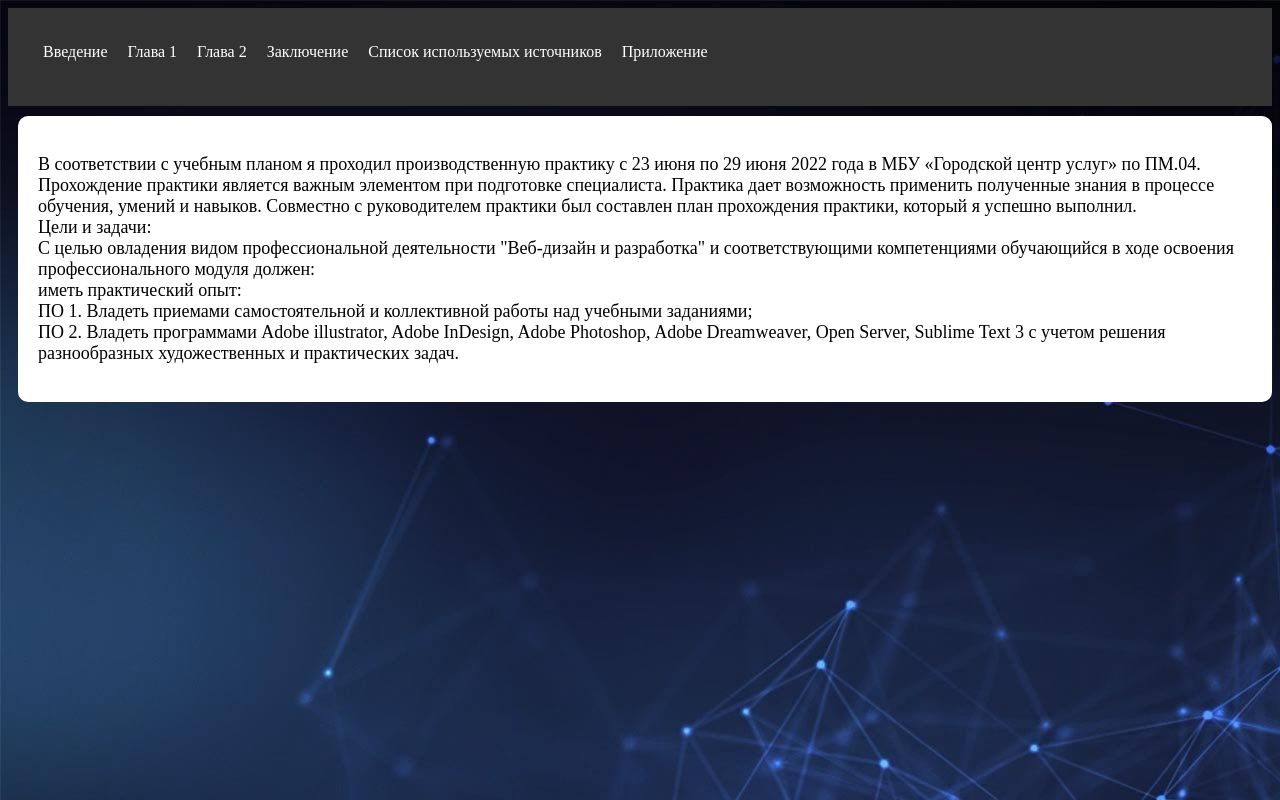
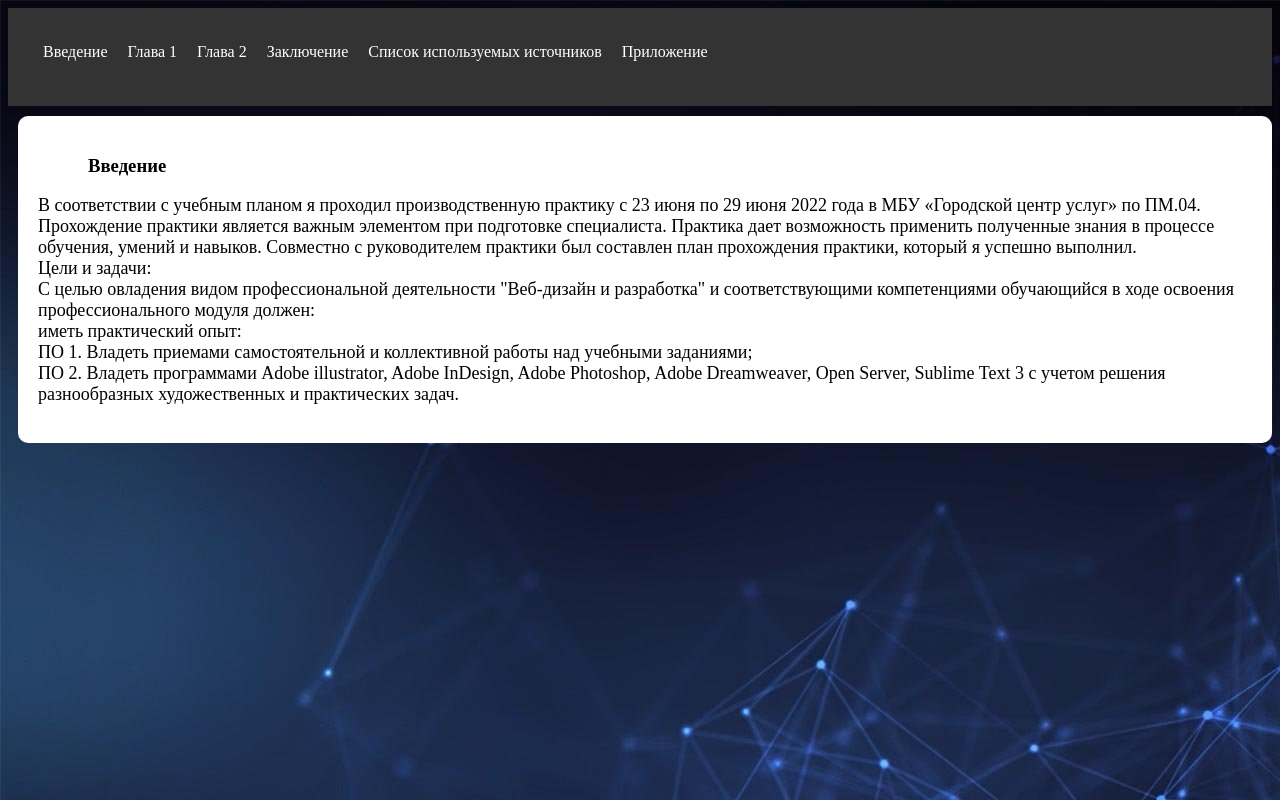
Before and after one commit to InvFlame/my-project, a plain HTML site: page index.html in a window 1280 px wide. Drawn offline with Linux system fonts and the light colour scheme.

Commit message:
Update index.html

```diff
--- a/index.html
+++ b/index.html
@@ -51,6 +51,7 @@
 
   <div class="row">
         <div class="block">
+		<h3>Введение</h3>
 <p class="text">В соответствии с учебным планом я проходил производственную практику с 23 июня по 29 июня 2022 года в МБУ «Городской центр услуг» по ПМ.04. Прохождение практики является важным элементом при подготовке специалиста. Практика дает возможность применить полученные знания в процессе обучения, умений и навыков. Совместно с руководителем практики был составлен план прохождения практики, который я успешно выполнил. <br>
 Цели и задачи:<br>
 С целью овладения видом профессиональной деятельности "Веб-дизайн и разработка" и соответствующими компетенциями обучающийся в ходе освоения профессионального модуля должен:<br>
```
